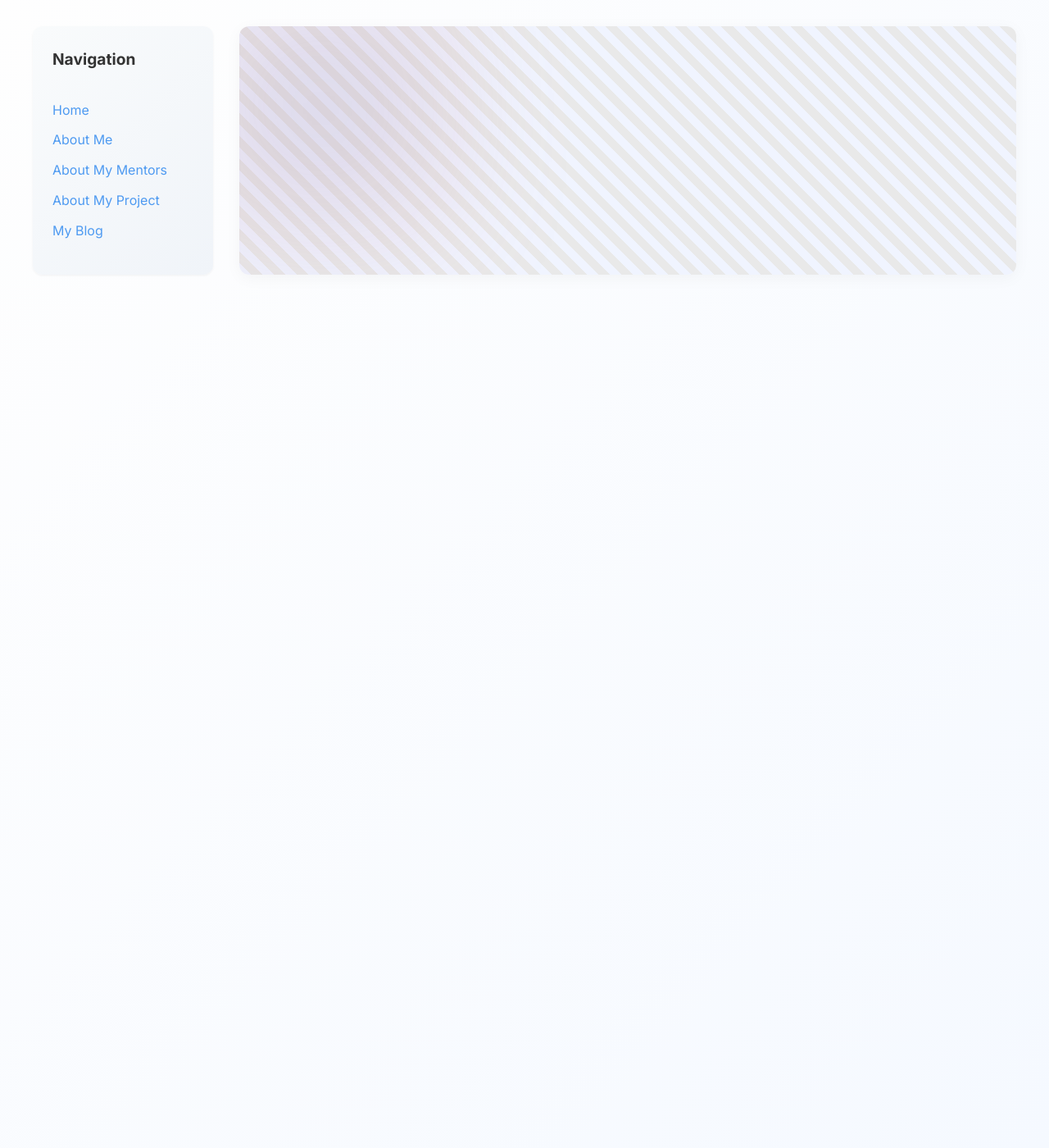
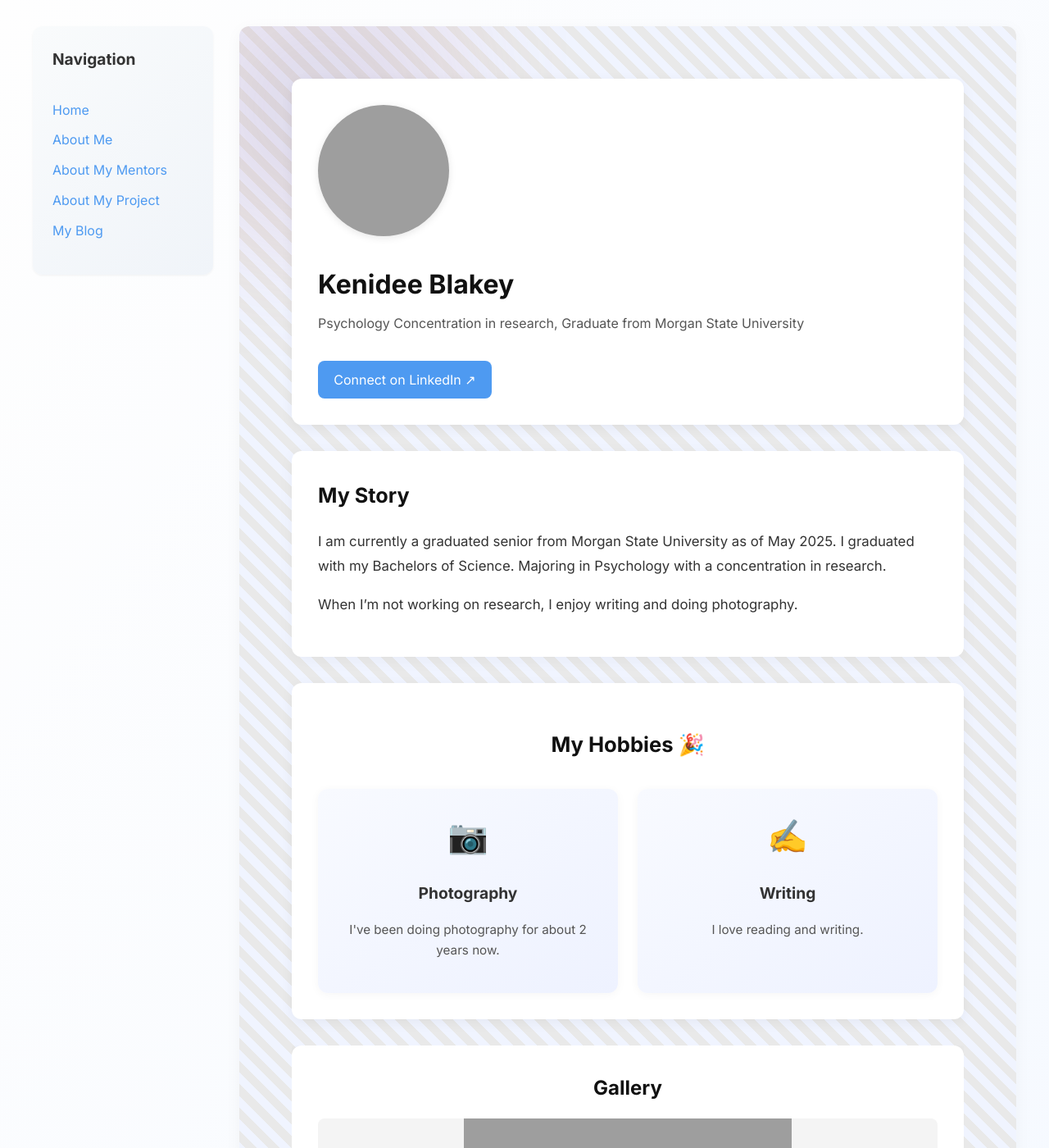
Before and after one commit to KenideeBlakey/kenideeblakey.github.io, a Jekyll site: the page built from pages/about-me.md, in a window 1280 px wide and 1400 px high. Shown: the whole window at 82% size. Built offline with Jekyll 4.4.1, drawn with Linux system fonts in a browser that asks for light colours; our own code applies the rules of GitHub Pages for plain Markdown files; part of the change alters nothing that is shown; grey boxes are pictures that could not be loaded.

Commit message:
Update about-me.md

```diff
--- a/pages/about-me.md
+++ b/pages/about-me.md
@@ -5,22 +5,22 @@ permalink: /about-me.html
 
 about:
   name: Kenidee Blakey
-  role: Psychology Concentration in research, Graduate from Morgan State university
+  role: Psychology Concentration in research, Graduate from Morgan State University
   image: /assets/profile.JPG
   linkedin: https://www.linkedin.com/in/kenidee-blakey-085912255/
   bio: |
-    I am currently a graduated senior from Morgan State University as of May 2025. I graduated with my Bachelors of Science. Majoring in Psychology with a concentration in research
+    I am currently a graduated senior from Morgan State University as of May 2025. I graduated with my Bachelors of Science. Majoring in Psychology with a concentration in research.
 
     When I’m not working on research, I enjoy writing and doing photography.
 
   hobbies:
     - icon: 📷
-      title: Photography.
+      title: Photography
       description: I've been doing photography for about 2 years now.
-    - writing
+    - icon: ✍️
+      title: Writing
       description: I love reading and writing.
 
   gallery:
     - image: /assets/images/profile.JPG
-
 ---
```
